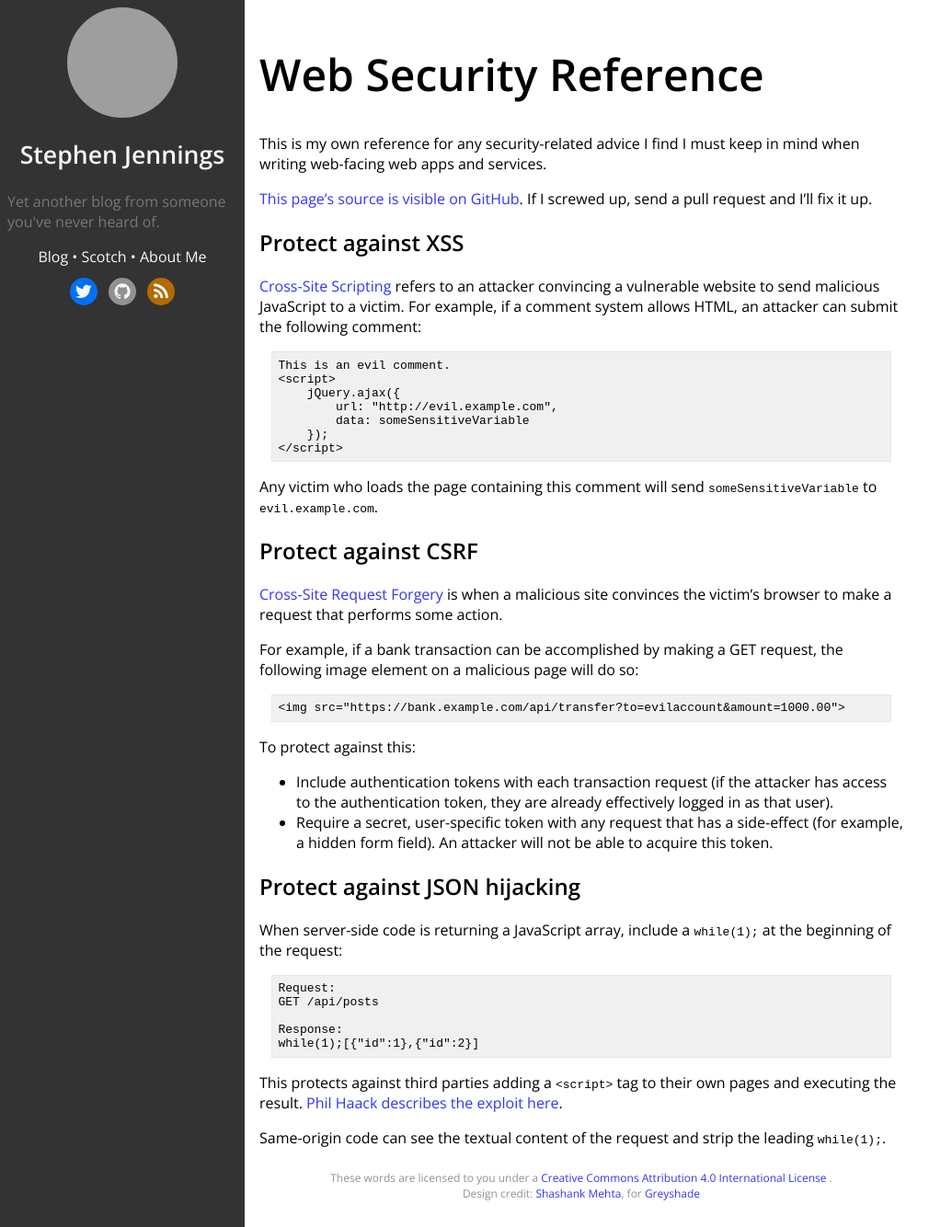
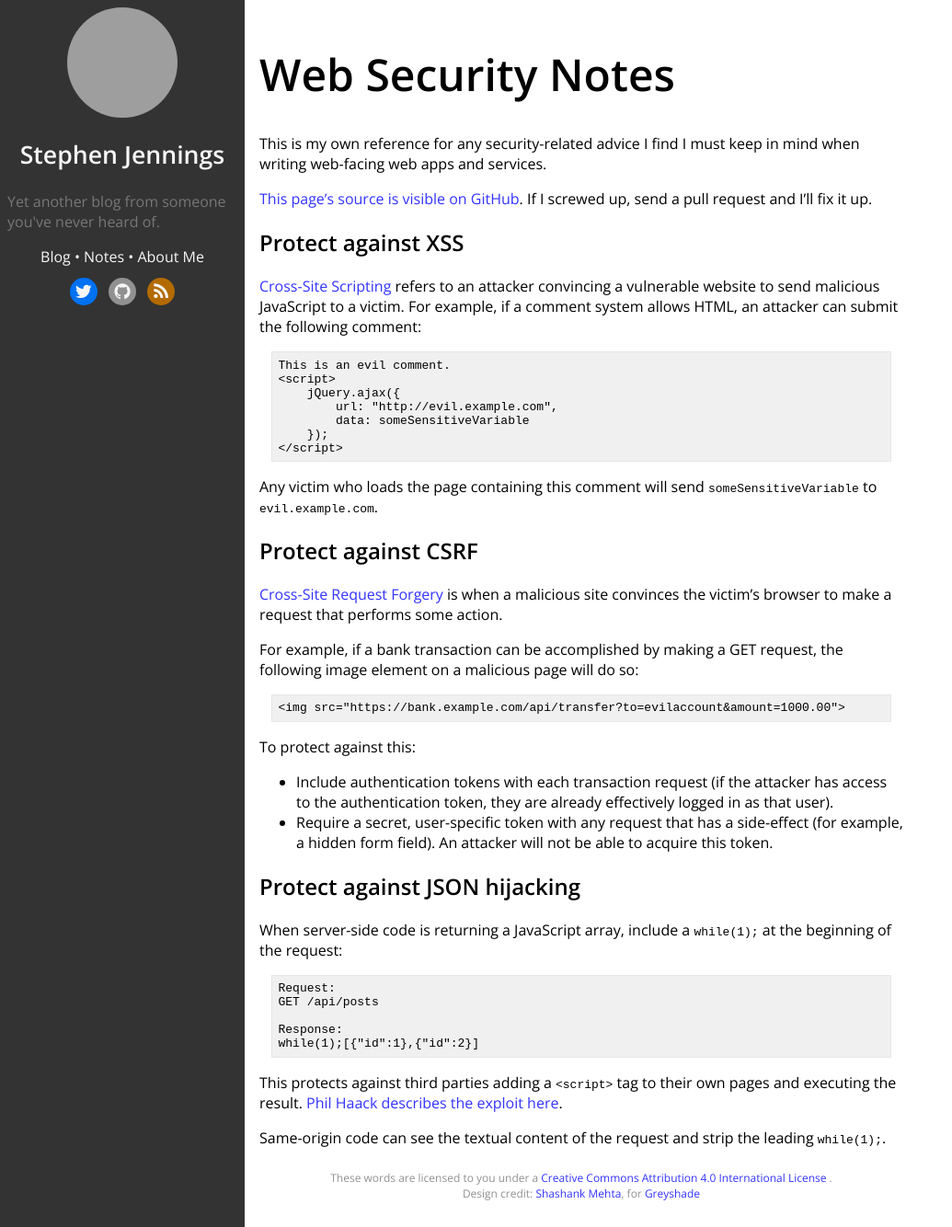
Before and after one commit to jennings/jennings.github.io, a Jekyll site: the page built from notes/web-security/index.markdown, in a window 1280 px wide. Shown: the whole page at 92% size, without its empty margins (0-1035 px from the left). Built offline with Jekyll 4.4.1, drawn with Linux system fonts in a browser that asks for light colours; nearby versions of some CDN libraries; grey boxes are pictures that could not be loaded.

Commit message:
Clean up notes section

```diff
--- a/_layouts/default.html
+++ b/_layouts/default.html
@@ -19,8 +19,8 @@
                 </p>
             </div>
             <div id="sidebar-links">
-                <a href="/">Blog</a>
-                • <a href="/scotch/">Scotch</a>
+                <a href="/blog/">Blog</a>
+                • <a href="/notes/">Notes</a>
                 • <a href="/about/">About Me</a>
             </div>
             <div id="social-icons">
--- a/reference/web/security/index.markdown
+++ b/notes/web-security/index.markdown
@@ -1,6 +1,6 @@
 ---
 layout: page
-title: Web Security Reference
+title: Web Security Notes
 ---
 
 This is my own reference for any security-related advice I find I must keep in
--- a/reference/index.markdown
+++ /dev/null
@@ -1,6 +0,0 @@
----
-layout: page
-title: Reference
----
-
-* [Web Security]({{ site.url }}/reference/web/security/)
```
Also changed, not shown: notes/index.markdown (added, +8 -0 lines).
